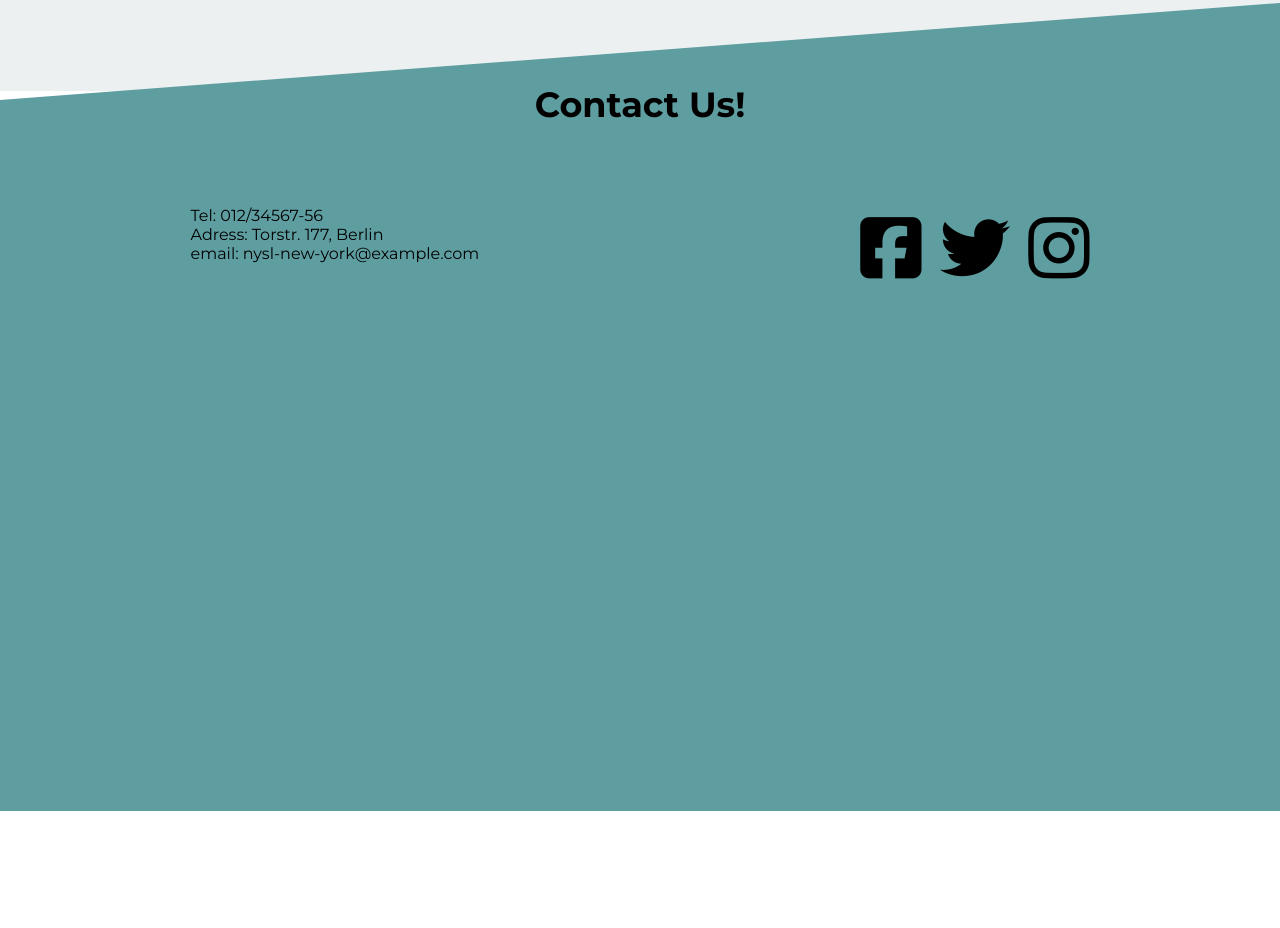
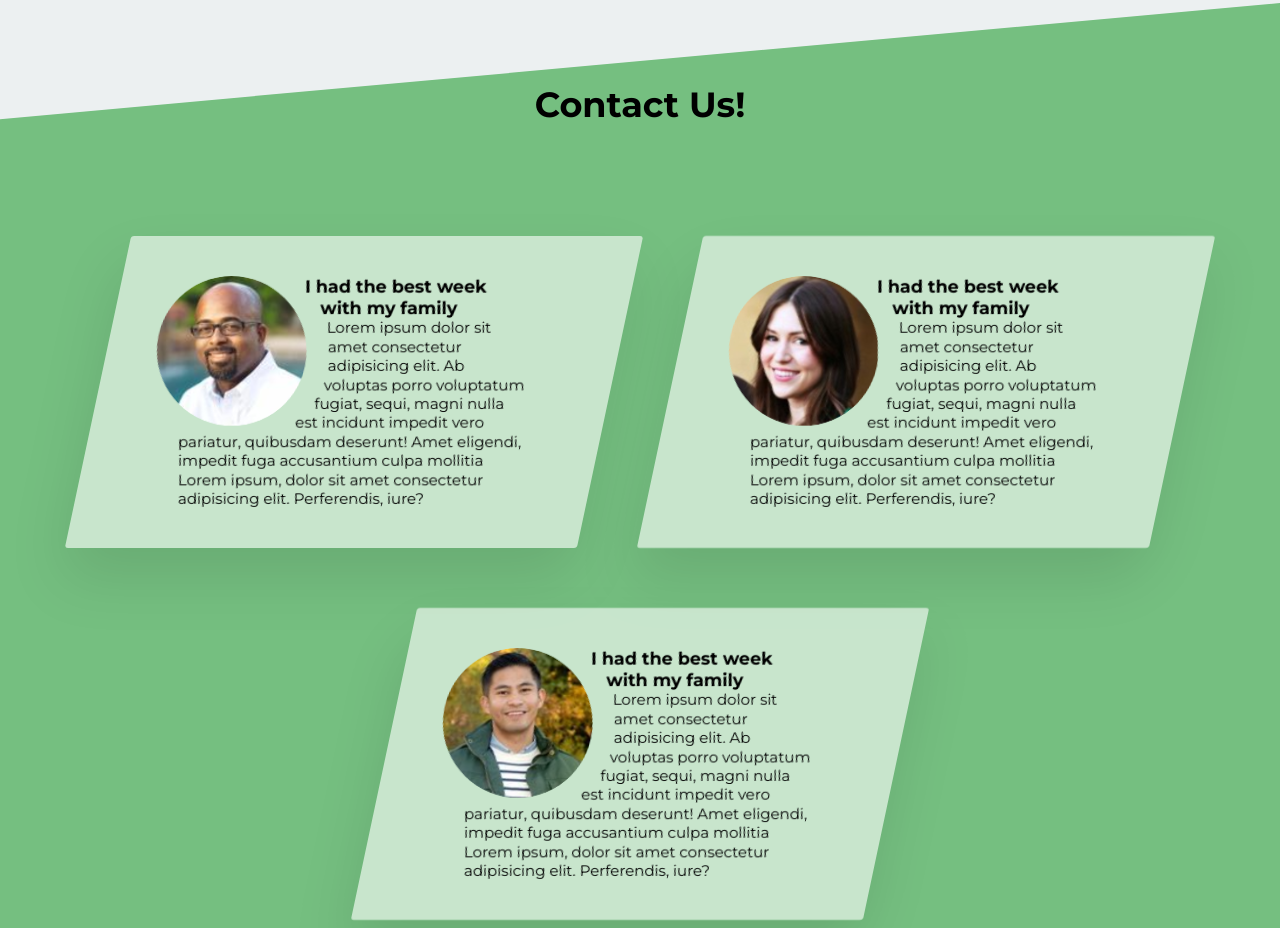
Before and after one commit to ZoltanSzokodi/Ubiqum-SoccerLeague, a plain HTML site: page index.html in a window 1280 px wide. Shown: the part 1869-2797 px from the top of the page. Before the commit the page ends 2680 px from the top, so only its background shows below. Drawn offline with Linux system fonts and the light colour scheme.

Commit message:
Contact cards styled and animated

```diff
--- a/index.html
+++ b/index.html
@@ -125,22 +125,80 @@
 
     <div id="contact" class="contact-container">
       <h2>Contact Us!</h2>
-      <div class="contact-details-container">
-        <div class="contact-details">
-          <ul class="contact-details-list">
-            <li>Tel: 012/34567-56</li>
-            <li>Adress: Torstr. 177, Berlin</li>
-            <li>email: nysl-new-york@example.com</li>
-          </ul>
+
+      <div class="contact-details">
+
+        <div class="contact">
+          <figure class="contact__shape">
+            <img src="./img/tom.jpg" alt="Person on a tour" class="contact__img">
+            <figcaption class="contact__caption">Tom Denton</figcaption>
+          </figure>
+          <div class="contact__text">
+            <h3 class="heading-tertiary u-margin-bottom-small">I had the best week with my family</h3>
+            <p>
+              Lorem ipsum dolor sit amet consectetur adipisicing elit. Ab voluptas porro voluptatum fugiat, sequi, magni
+              nulla est incidunt impedit vero pariatur, quibusdam deserunt! Amet eligendi, impedit fuga accusantium
+              culpa mollitia Lorem ipsum, dolor sit amet consectetur adipisicing elit. Perferendis, iure?
+            </p>
+          </div>
         </div>
 
-        <div class="contact-social-media">
-          <i class="fab fa-facebook-square"></i>
-          <i class="fab fa-twitter"></i>
-          <i class="fab fa-instagram"></i>
+        <div class="contact">
+          <figure class="contact__shape">
+            <img src="./img/veronica.jpg" alt="Person on a tour" class="contact__img">
+            <figcaption class="contact__caption">Veronica Smith</figcaption>
+          </figure>
+          <div class="contact__text">
+            <h3 class="heading-tertiary u-margin-bottom-small">I had the best week with my family</h3>
+            <p>
+              Lorem ipsum dolor sit amet consectetur adipisicing elit. Ab voluptas porro voluptatum fugiat, sequi, magni
+              nulla est incidunt impedit vero pariatur, quibusdam deserunt! Amet eligendi, impedit fuga accusantium
+              culpa mollitia Lorem ipsum, dolor sit amet consectetur adipisicing elit. Perferendis, iure?
+            </p>
+          </div>
         </div>
+
+        <div class="contact">
+          <figure class="contact__shape">
+            <img src="./img/ben.jpg" alt="Person on a tour" class="contact__img">
+            <figcaption class="contact__caption">Ben Jang</figcaption>
+          </figure>
+          <div class="contact__text">
+            <h3 class="heading-tertiary u-margin-bottom-small">I had the best week with my family</h3>
+            <p>
+              Lorem ipsum dolor sit amet consectetur adipisicing elit. Ab voluptas porro voluptatum fugiat, sequi, magni
+              nulla est incidunt impedit vero pariatur, quibusdam deserunt! Amet eligendi, impedit fuga accusantium
+              culpa mollitia Lorem ipsum, dolor sit amet consectetur adipisicing elit. Perferendis, iure?
+            </p>
+          </div>
+        </div>
+
+        <!-- <div class="contact-person">
+          <div class="contact-person-picture">
+            <img src="./img/ben.jpg">
+          </div>
+          <div class="contact-person-intro">
+            <div>
+              <p>Ben Jang (Coach)</p>
+            </div>
+            <div>
+              <p>email: nysl-jang@examle.com</p>
+            </div>
+            <div>
+              <p>Tel.: 123/456-7896</p>
+            </div>
+          </div>
+        </div> -->
+      </div>
+
+
+      <div class="contact-social-media">
+        <i class="fab fa-facebook-square"></i>
+        <i class="fab fa-twitter"></i>
+        <i class="fab fa-instagram"></i>
       </div>
     </div>
+  </div>
 
 
   </div>
--- a/styles/main.css
+++ b/styles/main.css
@@ -342,7 +342,7 @@ html {
   grid-column-start: 1;
   grid-column-end: 13;
   grid-row-start: 86;
-  grid-row-end: 246;
+  grid-row-end: 250;
   background-color: #ecf0f1;
   display: flex;
   flex-direction: column;
@@ -453,8 +453,8 @@ html {
   grid-column-start: 1;
   grid-column-end: 13;
   grid-row-start: 235;
-  grid-row-end: 336;
-  background-color: cadetblue;
+  grid-row-end: 356;
+  background-color: #75BF80;
   display: flex;
   flex-direction: column;
   justify-content: flex-start;
@@ -462,18 +462,62 @@ html {
 }
 
 .contact-container h2 {
-  padding: 8rem;
+  margin: 8rem;
   font-size: 3.5rem;
 }
 
-.contact-details-container {
+ .contact-details{
   display: flex;
   flex-direction: row;
+  flex-wrap: wrap;
+  justify-content: center;
   width: 100%;
-  justify-content: space-around;
 }
 
-.contact-details-list {
+/* .contact-person {
+  display: flex;
+  flex-direction: row;
+  justify-content: space-between;
+  text-align: center;
+  margin: 2rem;
+  width: 40%;
+  background-color: white;
+  padding: 5rem;
+  transform: skewX(-12deg);
+  opacity: 0.9;
+}
+
+.contact-person-picture {
+  border-radius: 50%;
+  overflow: hidden;
+  height: 15rem;
+  width: 15rem;
+  transform: skewX(12deg);
+}
+
+.contact-person-picture img {
+  border-radius: 50%;
+  overflow: hidden;
+  height: 15rem;
+  width: 15rem;
+}
+
+.contact-person-intro {
+  display: flex;
+  flex-direction: column;
+  justify-content: space-around;
+  width: 65%;
+  height: 100%;
+  box-shadow: 5px 6px 7px #888888;
+  background-color: #FFFFFB;
+  transform: skewX(12deg);
+  font-size: 1.5rem;
+}  */
+
+
+
+
+/* .contact-details-list {
   font-size: 1.6rem;
 }
 
@@ -483,4 +527,62 @@ html {
 
 .contact-social-media {
   font-size: 7rem;
+} */
+
+/* CONTACT CARDS */
+
+.contact {
+  width: 40%;
+  margin: 0 auto;
+  box-shadow: 0 3rem 6rem rgba(0, 0, 0, .1);
+  background-color: rgba(255, 255, 255, .6);
+  border-radius: 3px;
+  padding: 4rem 8rem;
+  margin: 3rem;
+  font-size: 1.5rem;
+  transform: skewX(-12deg);
 }
+
+.contact__shape {
+  width: 15rem;
+  height: 15rem;
+  float: left;
+  -webkit-shape-outside: circle(50% at 50% 50%);
+  shape-outside: circle(50% at 50% 50%);
+  -webkit-clip-path: circle(50% at 50% 50%);
+  clip-path: circle(50% at 50% 50%);
+  transform: translateX(-3rem) skewX(12deg);
+  position: relative;
+  overflow: hidden;
+  border-radius: 50%;
+}
+
+.contact__img {
+  height: 100%;
+  transition: all 0.5s;
+  backface-visibility: hidden;
+}
+.contact__text {
+  transform: skewX(12deg);
+}
+.contact__caption {
+  position: absolute;
+  top: 50%;
+  left: 50%;
+  transform: translate(-50%, 20%);
+  color: white;
+  text-transform: uppercase;
+  font-size: 1.7rem;
+  text-align: center;
+  opacity: 0;
+  transition: all 0.5s;
+  backface-visibility: hidden;
+}
+.contact:hover .contact__caption {
+  opacity: 1;
+  transform: translate(-50%, -50%);
+}
+.contact:hover .contact__img {
+  transform: scale(1.1);
+  filter: blur(3px) brightness(80%);
+}
```
Also changed, not shown: img/ben.jpg (added), img/tom.jpg (added), img/veronica.jpg (added).
